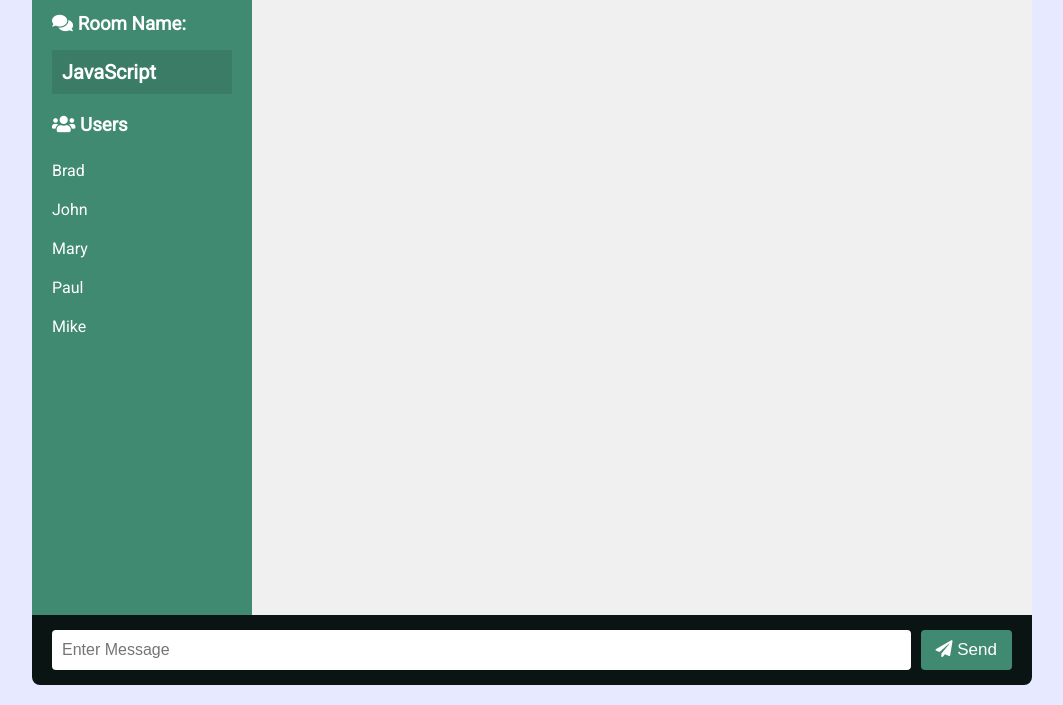
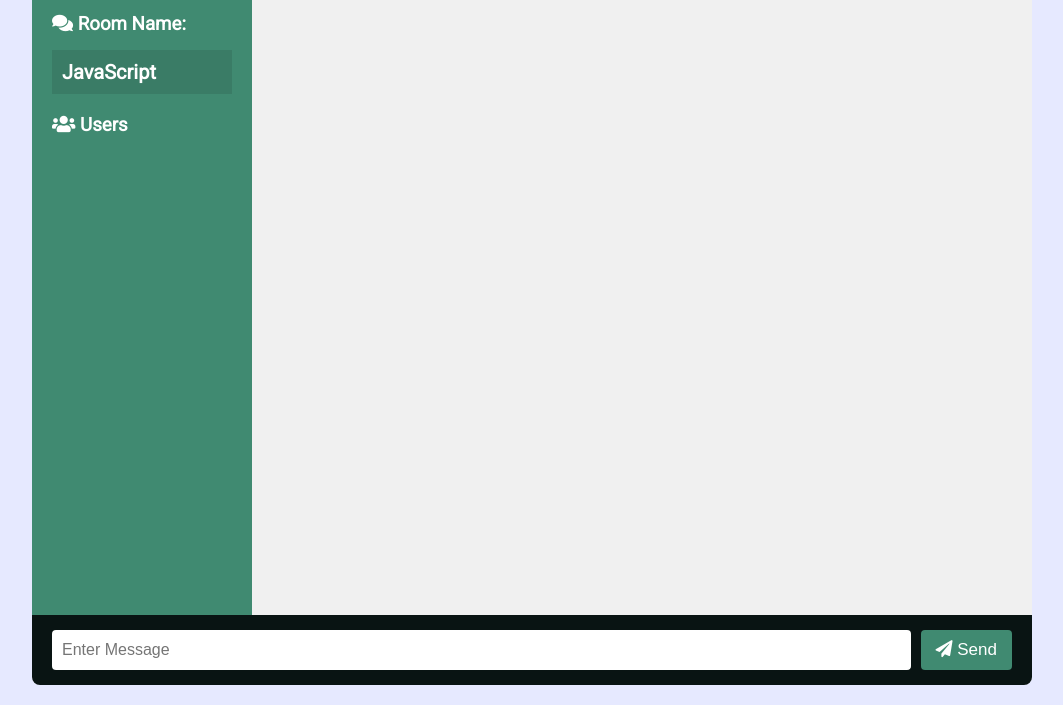
Before and after one commit to Jaykumar6/chatBot, a website: page public/chat.html in a window 1280 px wide. Shown: the part 95-800 px from the top of the page, without its empty margins (108-1171 px from the left). Drawn offline with nearby package versions, Linux system fonts and the light colour scheme; no server answers.

Commit message:
update user

```diff
--- a/public/chat.html
+++ b/public/chat.html
@@ -23,11 +23,11 @@
         <h2 id="room-name">JavaScript</h2>
         <h3><i class="fas fa-users"></i> Users</h3>
         <ul id="users">
-          <li>Brad</li>
-          <li>John</li>
-          <li>Mary</li>
-          <li>Paul</li>
-          <li>Mike</li>
+          <li></li>
+          <li></li>
+          <li></li>
+          <li></li>
+          <li></li>
         </ul>
       </div>
       <div class="chat-messages"></div>
```
